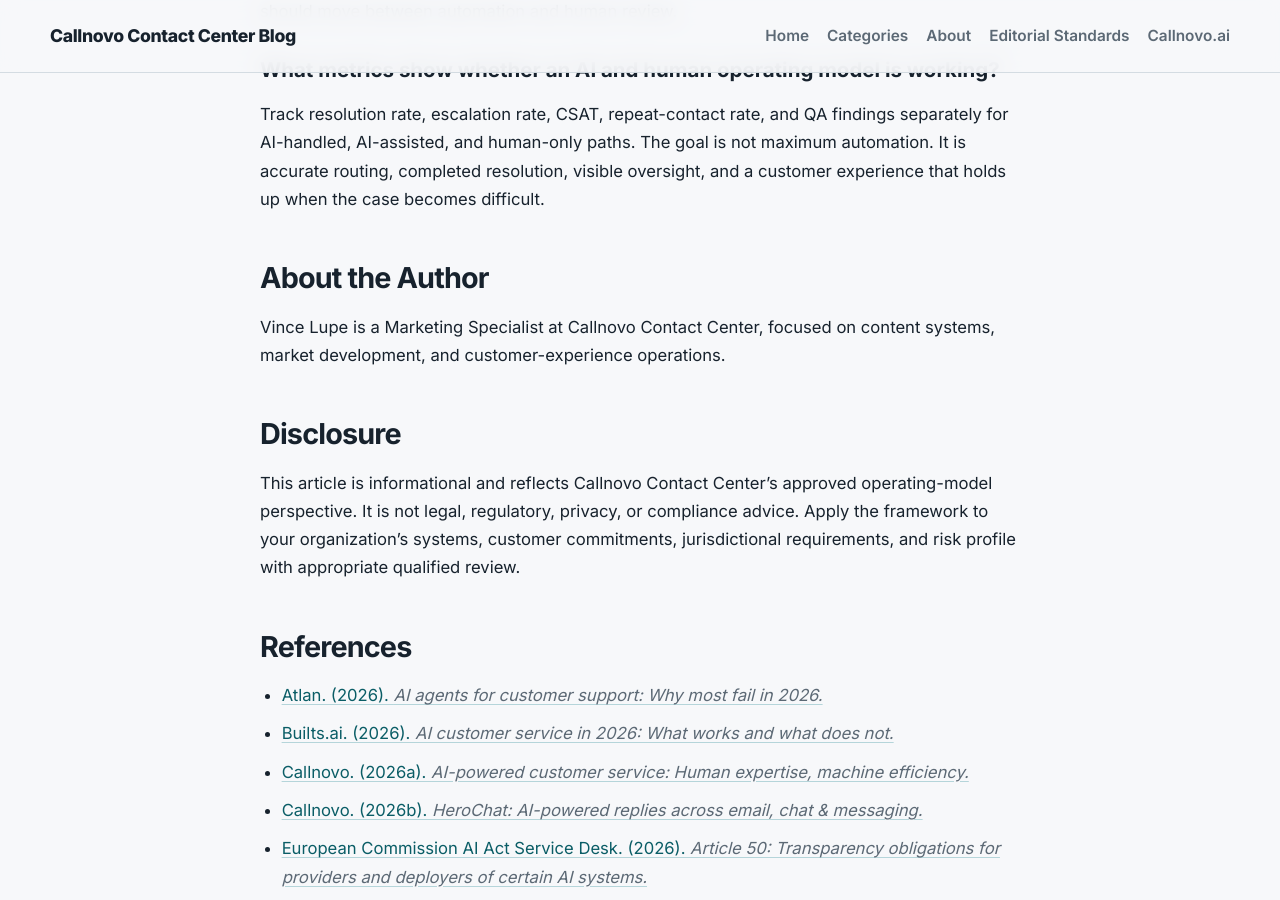
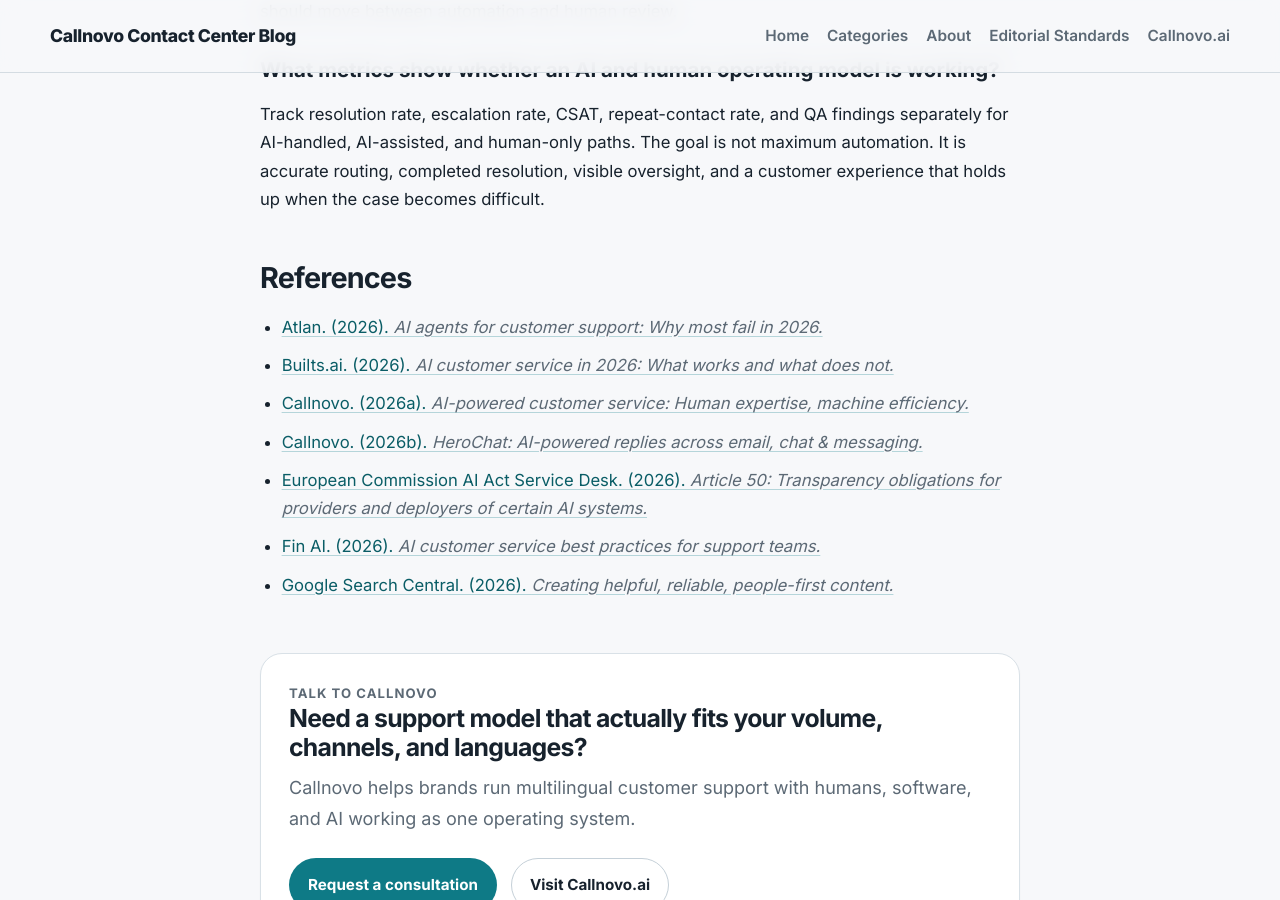
Before and after one commit to callnovo-cc/blog, a Jekyll site: the page built from _posts/2026-08-28-ai-customer-support-operating-model.md, in a window 1280 px wide and 900 px high, scrolled down 10648 px. Built offline with Jekyll 4.4.1, drawn with Linux system fonts in a browser that asks for light colours.

Commit message:
Update 2026-08-28-ai-customer-support-operating-model.md

```diff
--- a/_posts/2026-08-28-ai-customer-support-operating-model.md
+++ b/_posts/2026-08-28-ai-customer-support-operating-model.md
@@ -258,14 +258,6 @@ Log the customer request, model answer or action, source or tool used, confidenc
 
 Track resolution rate, escalation rate, CSAT, repeat-contact rate, and QA findings separately for AI-handled, AI-assisted, and human-only paths. The goal is not maximum automation. It is accurate routing, completed resolution, visible oversight, and a customer experience that holds up when the case becomes difficult.
 
-## About the Author
-
-Vince Lupe is a Marketing Specialist at Callnovo Contact Center, focused on content systems, market development, and customer-experience operations.
-
-## Disclosure
-
-This article is informational and reflects Callnovo Contact Center’s approved operating-model perspective. It is not legal, regulatory, privacy, or compliance advice. Apply the framework to your organization’s systems, customer commitments, jurisdictional requirements, and risk profile with appropriate qualified review.
-
 ## References
 
 - [Atlan. (2026). *AI agents for customer support: Why most fail in 2026.*](https://atlan.com/know/ai-agents-for-customer-support/)
```
